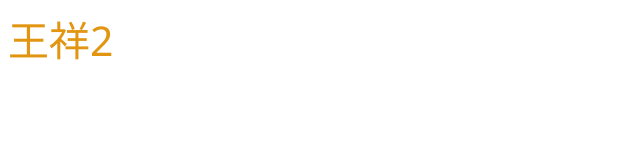
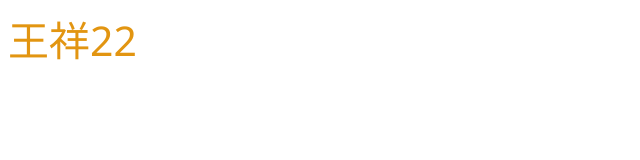
Before and after one commit to titanfallwang/git_2, a plain HTML site: page index2.html in a window 1280 px wide. Shown: the full height of the page, 0-640 px from the left. Drawn offline with Linux system fonts and the light colour scheme.

Commit message:
改成王祥22

```diff
--- a/index2.html
+++ b/index2.html
@@ -7,6 +7,6 @@
     <title>Document</title>
 </head>
 <body>
-    <div class="name">王祥2</div>
+    <div class="name">王祥22</div>
 </body>
 </html>
```
